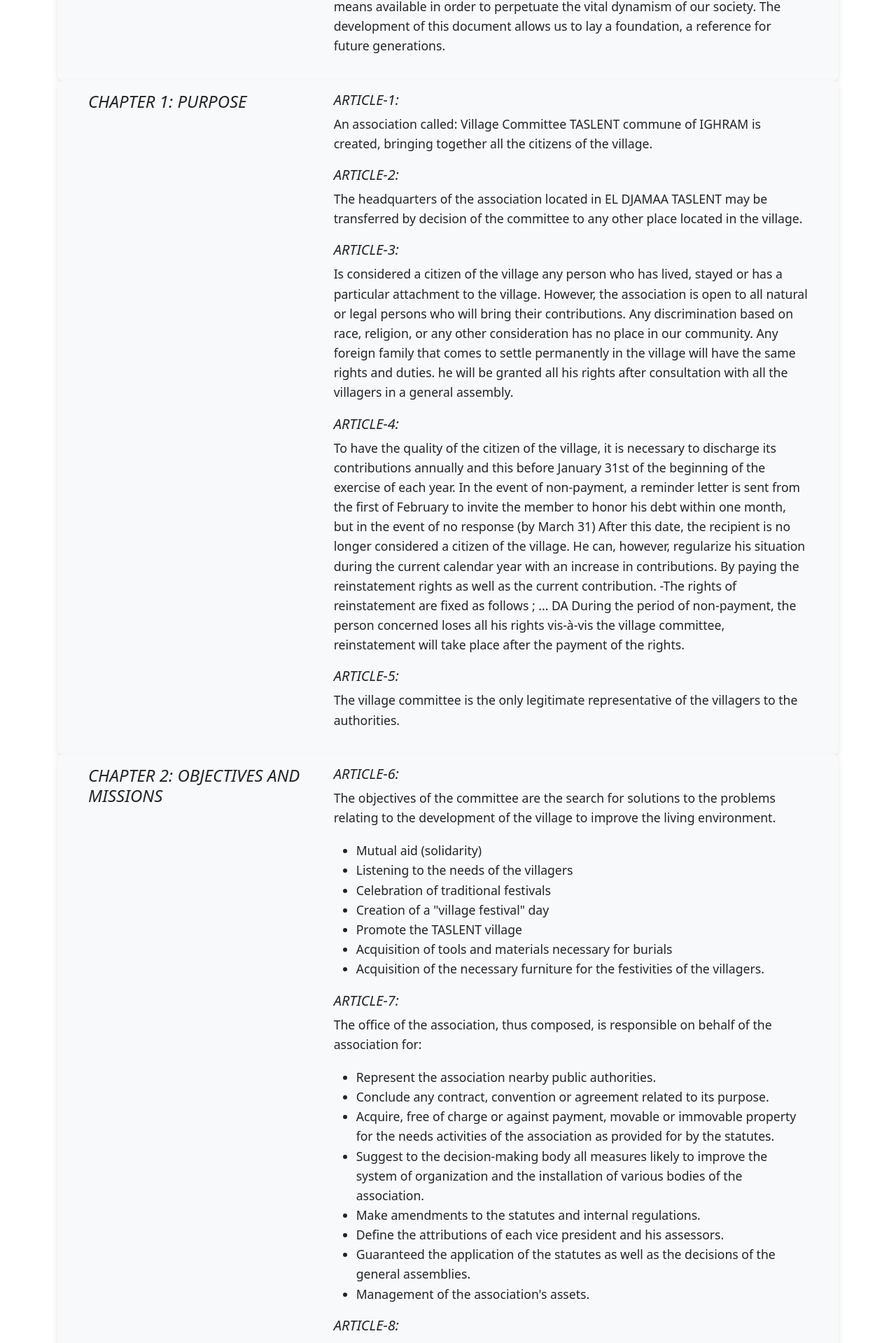
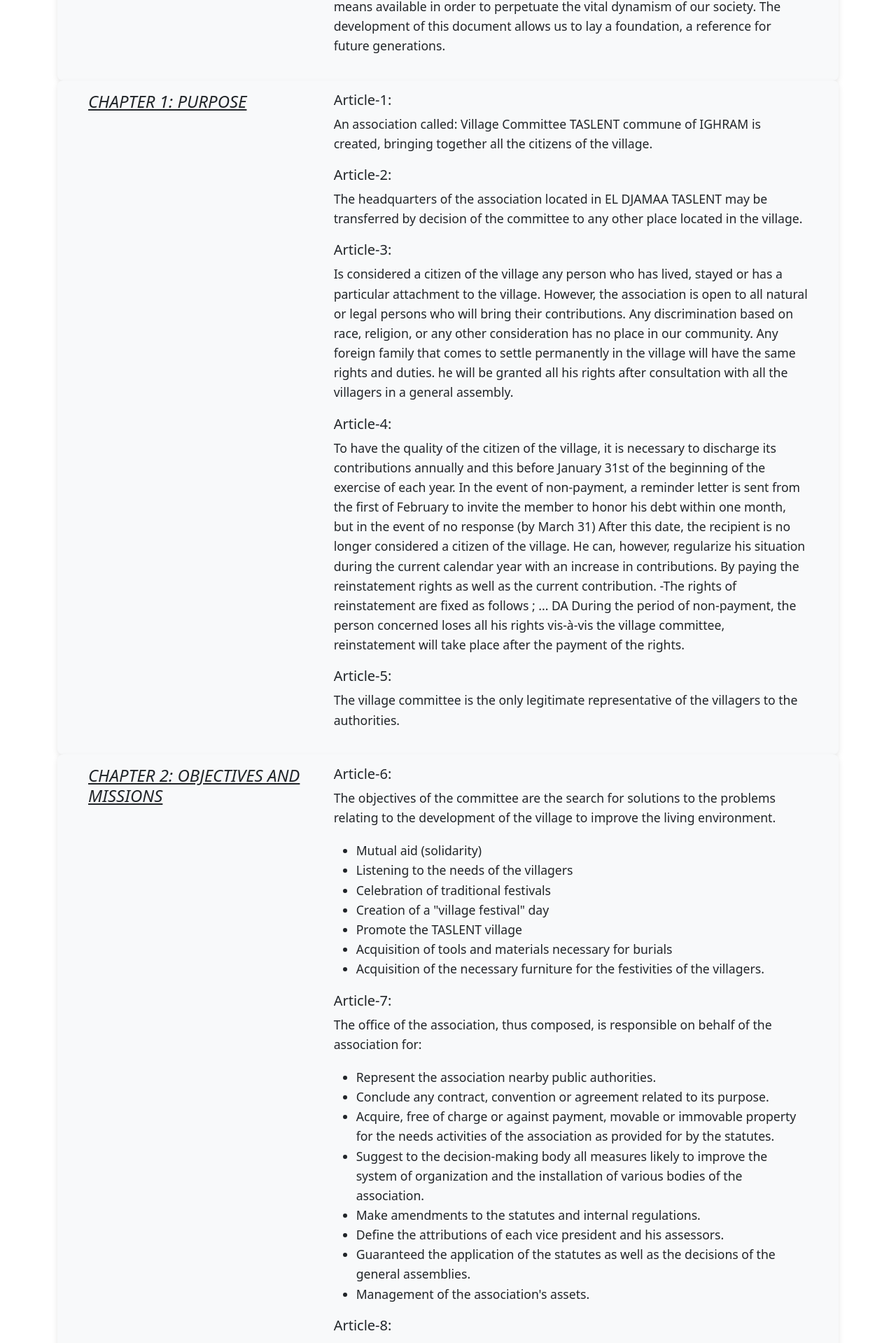
Before and after one commit to youba1993/Taslent_frontend, a React (Create React App) app: page /about in a window 1280 px wide. Shown: the part 1313-3232 px from the top of the page at 70% size. Built offline with nearby package versions, Linux system fonts and the light colour scheme.

Commit message:
Projects and gallery

```diff
--- a/src/index.css
+++ b/src/index.css
@@ -92,8 +92,8 @@ h1 {
   color: brown;
 }
 
-h4,
-h5 {
+h4 {
+  text-decoration-line: underline;
   font-style: italic;
 }
 
--- a/src/pages/About.js
+++ b/src/pages/About.js
@@ -63,13 +63,13 @@ const About = () => {
                                         <h4>CHAPTER 1: PURPOSE</h4>
                                     </Col>
                                     <Col className="col-sm-8">
-                                        <h5>ARTICLE-1: </h5><p>An association called: Village Committee TASLENT commune of IGHRAM is created, bringing together all the citizens of the village.</p>
-                                        <h5>ARTICLE-2: </h5><p>The headquarters of the association located in EL DJAMAA TASLENT may be transferred by decision of the committee to any other place located in the village.</p>
-                                        <h5>ARTICLE-3: </h5><p>Is considered a citizen of the village any person who has lived, stayed or has a particular attachment to the village. However, the association is open to all natural or legal persons who will bring their contributions. Any discrimination based on race, religion, or any other consideration has no place in our community. Any foreign family that comes to settle permanently in the village will have the same rights and duties. he will be granted all his rights after consultation with all the villagers in a general assembly.</p>
-                                        <h5>ARTICLE-4: </h5><p>To have the quality of the citizen of the village, it is necessary to discharge its contributions annually and this before January 31st of the beginning of the exercise of each year. In the event of non-payment, a reminder letter is sent from the first of February to invite the member to honor his debt within one month, but in the event of no response (by March 31) After this date, the recipient is no longer considered a citizen of the village. He can, however, regularize his situation during the current calendar year with an increase in contributions. By paying the reinstatement rights as well as the current contribution. -The rights of reinstatement are fixed as follows
+                                        <h5>Article-1: </h5><p>An association called: Village Committee TASLENT commune of IGHRAM is created, bringing together all the citizens of the village.</p>
+                                        <h5>Article-2: </h5><p>The headquarters of the association located in EL DJAMAA TASLENT may be transferred by decision of the committee to any other place located in the village.</p>
+                                        <h5>Article-3: </h5><p>Is considered a citizen of the village any person who has lived, stayed or has a particular attachment to the village. However, the association is open to all natural or legal persons who will bring their contributions. Any discrimination based on race, religion, or any other consideration has no place in our community. Any foreign family that comes to settle permanently in the village will have the same rights and duties. he will be granted all his rights after consultation with all the villagers in a general assembly.</p>
+                                        <h5>Article-4: </h5><p>To have the quality of the citizen of the village, it is necessary to discharge its contributions annually and this before January 31st of the beginning of the exercise of each year. In the event of non-payment, a reminder letter is sent from the first of February to invite the member to honor his debt within one month, but in the event of no response (by March 31) After this date, the recipient is no longer considered a citizen of the village. He can, however, regularize his situation during the current calendar year with an increase in contributions. By paying the reinstatement rights as well as the current contribution. -The rights of reinstatement are fixed as follows
                                             ; ... DA
                                             During the period of non-payment, the person concerned loses all his rights vis-à-vis the village committee, reinstatement will take place after the payment of the rights.</p>
-                                        <h5>ARTICLE-5: </h5><p>The village committee is the only legitimate representative of the villagers to the authorities.</p>
+                                        <h5>Article-5: </h5><p>The village committee is the only legitimate representative of the villagers to the authorities.</p>
                                     </Col>
                                 </Row>
                                 <Row className="flex-column flex-md-row bg-light py-3">
@@ -77,7 +77,7 @@ const About = () => {
                                         <h4>CHAPTER 2: OBJECTIVES AND MISSIONS</h4>
                                     </Col>
                                     <Col className="col-sm-8">
-                                        <h5>ARTICLE-6: </h5><p>The objectives of the committee are the search for solutions to the problems relating to the development of the village to improve the living environment.</p>
+                                        <h5>Article-6: </h5><p>The objectives of the committee are the search for solutions to the problems relating to the development of the village to improve the living environment.</p>
                                         <ul>
                                             <li>Mutual aid (solidarity)</li>
                                             <li>Listening to the needs of the villagers </li>
@@ -88,7 +88,7 @@ const About = () => {
                                             <li>Acquisition of the necessary furniture for the festivities of the villagers.</li>
                                         </ul>
 
-                                        <h5>ARTICLE-7: </h5><p>The office of the association, thus composed, is responsible on behalf of the association for:</p>
+                                        <h5>Article-7: </h5><p>The office of the association, thus composed, is responsible on behalf of the association for:</p>
                                         <ul>
                                             <li>Represent the association nearby public authorities.</li>
                                             <li>Conclude any contract, convention or agreement related to its purpose.</li>
@@ -101,7 +101,7 @@ const About = () => {
                                             <li>Management of the association's assets.</li>
                                         </ul>
 
-                                        <h5>ARTICLE-8: </h5><p>The association is managed by members of the office elected by the GA for a period of 2 years. The committee is made up of the members of the office, namely:</p>
+                                        <h5>Article-8: </h5><p>The association is managed by members of the office elected by the GA for a period of 2 years. The committee is made up of the members of the office, namely:</p>
                                         <ol>
                                             <li>The president and two vice-presidents</li>
                                             <li>The treasurer and an assistant treasurer</li>
@@ -115,7 +115,7 @@ const About = () => {
                                             <li>In case of emergency The call to the general assembly can be made by sound system through the imam or his representative</li>
                                         </ul>
 
-                                        <h5>ARTICLE-9: </h5><p>The ordinary general meeting meets once a month. It validly deliberates on the first ballot since no quorum is required. Decisions will be taken by simple majority, ie half of the votes cast plus one clear vote (for or against); In the event of a tie, the President's vote is decisive.</p>
+                                        <h5>Article-9: </h5><p>The ordinary general meeting meets once a month. It validly deliberates on the first ballot since no quorum is required. Decisions will be taken by simple majority, ie half of the votes cast plus one clear vote (for or against); In the event of a tie, the President's vote is decisive.</p>
                                     </Col>
 
                                 </Row>
@@ -124,9 +124,9 @@ const About = () => {
                                         <h4>CHAPTER 3: FINANCIAL PROVISIONS</h4>
                                     </Col>
                                     <Col className="col-sm-8">
-                                        <h5>ARTICLE-10: </h5><p>The amount of the contributions is fixed by the general assembly. Contributions apply to any adult head of household. The subscription can be paid either by check payable to the association, or in cash against delivery of a receipt. Social cases are exempt from contributions.</p>
-                                        <h5>ARTICLE-11: </h5><p>Is considered social case the head of the family without resources proposed by the committee and submitted to the approval of the general assembly of the village.</p>
-                                        <h5>ARTICLE-12: </h5><p>The resources of the village in accordance with the regulations in force come from: </p>
+                                        <h5>Article-10: </h5><p>The amount of the contributions is fixed by the general assembly. Contributions apply to any adult head of household. The subscription can be paid either by check payable to the association, or in cash against delivery of a receipt. Social cases are exempt from contributions.</p>
+                                        <h5>Article-11: </h5><p>Is considered social case the head of the family without resources proposed by the committee and submitted to the approval of the general assembly of the village.</p>
+                                        <h5>Article-12: </h5><p>The resources of the village in accordance with the regulations in force come from: </p>
                                         <ol>
                                             <li>Contributions</li>
                                             <li>Donations</li>
@@ -134,9 +134,9 @@ const About = () => {
                                             <li>Subsidies</li>
                                         </ol>
 
-                                        <h5>ARTICLE-13: </h5><p>Only the person who is up to date with his contributions will benefit from tombstones, sands, concrete blocks as well as the property of the village.</p>
-                                        <h5>ARTICLE-14: </h5><p>The association has a bank account. Any disbursement of funds must be paid by check signed jointly by the treasurer and the president.</p>
-                                        <h5>ARTICLE-15: </h5><p>The accounts of the association must be presented in the form of a statement comprising two parts: </p>
+                                        <h5>Article-13: </h5><p>Only the person who is up to date with his contributions will benefit from tombstones, sands, concrete blocks as well as the property of the village.</p>
+                                        <h5>Article-14: </h5><p>The association has a bank account. Any disbursement of funds must be paid by check signed jointly by the treasurer and the president.</p>
+                                        <h5>Article-15: </h5><p>The accounts of the association must be presented in the form of a statement comprising two parts: </p>
                                         <ul>
                                             <li>Resources component: they must be justified by means of a receipt declined with each entry of funds.</li>
                                             <li>Expenses section: they must be justified at each outflow of funds by a supporting document (invoices or voucher; expenditure order).</li>
@@ -149,7 +149,7 @@ const About = () => {
                                         <h4>CHAPTER 4: MISCELLANEOUS PROVISIONS</h4>
                                     </Col>
                                     <Col className="col-sm-8">
-                                        <h5>ARTICLE-16: </h5><p>The detailed inventory of the village's assets will be presented at the latest at the end of each year. The terms of use and rental of these assets are set at a general meeting.</p>
+                                        <h5>Article-16: </h5><p>The detailed inventory of the village's assets will be presented at the latest at the end of each year. The terms of use and rental of these assets are set at a general meeting.</p>
                                         <ul>
                                             <li>With regard to deaths, the provision of these goods is free for the villagers and even for citizens outside the village on an exceptional basis.</li>
                                             <li>The olive trees of the village are auctioned at the start of the season at a general meeting.</li>
@@ -157,8 +157,8 @@ const About = () => {
                                             <li>The cleaning of public fountains (sources of the village) will be done in May of each year</li>
                                         </ul>
 
-                                        <h5>ARTICLE-17: </h5><p>Anyone wishing to make their house available to someone from outside the village must keep the village committee informed.</p>
-                                        <h5>ARTICLE-18: </h5><p>Toute personne ayant atteint l'âge de majorité chef de famille est tenu d'assister:</p>
+                                        <h5>Article-17: </h5><p>Anyone wishing to make their house available to someone from outside the village must keep the village committee informed.</p>
+                                        <h5>Article-18: </h5><p>Toute personne ayant atteint l'âge de majorité chef de famille est tenu d'assister:</p>
                                         <ol>
                                             <li>The general assembly of the village</li>
                                             <li>Volunteering</li>
@@ -174,9 +174,9 @@ const About = () => {
                                         <h4>CHAPTER 5: DISCIPLINARY PROVISION</h4>
                                     </Col>
                                     <Col className="col-sm-8">
-                                        <h5>ARTICLE-19: </h5><p>
+                                        <h5>Article-19: </h5><p>
                                             Any amount paid or any property acquired is property of the village. Resignation or exclusion does not entitle you to any reimbursement.</p>
-                                        <h5>ARTICLE-20: </h5><p>Any disturbance to the public tranquility of the village; the person concerned will be called to order at a general meeting and will pay a fine, if he repeats the offense he will be brought before a disciplinary committee, once decided, a complaint will be filed.</p>
+                                        <h5>Article-20: </h5><p>Any disturbance to the public tranquility of the village; the person concerned will be called to order at a general meeting and will pay a fine, if he repeats the offense he will be brought before a disciplinary committee, once decided, a complaint will be filed.</p>
                                         <ul>
                                             <li>Legal proceedings will be initiated for the following types of offences:</li>
                                         </ul>
@@ -191,8 +191,8 @@ const About = () => {
 
                                         <p>Any person from outside the village causing harm or disturbing the public tranquility of the village will be the subject of a complaint to the competent courts.</p>
 
-                                        <h5>ARTICLE-21: </h5><p>Any member of the office who, without reason, has not attended five consecutive meetings, may be considered as having resigned.</p>
-                                        <h5>ARTICLE-22: </h5><p>This regulation was adopted on , may be subject to amendment provided that it is in the interest of the village; it must be approved by the general assembly.</p>
+                                        <h5>Article-21: </h5><p>Any member of the office who, without reason, has not attended five consecutive meetings, may be considered as having resigned.</p>
+                                        <h5>Article-22: </h5><p>This regulation was adopted on , may be subject to amendment provided that it is in the interest of the village; it must be approved by the general assembly.</p>
                                     </Col>
                                 </Row>
                                 <Row className="flex-column flex-md-row bg-light py-3">
```
